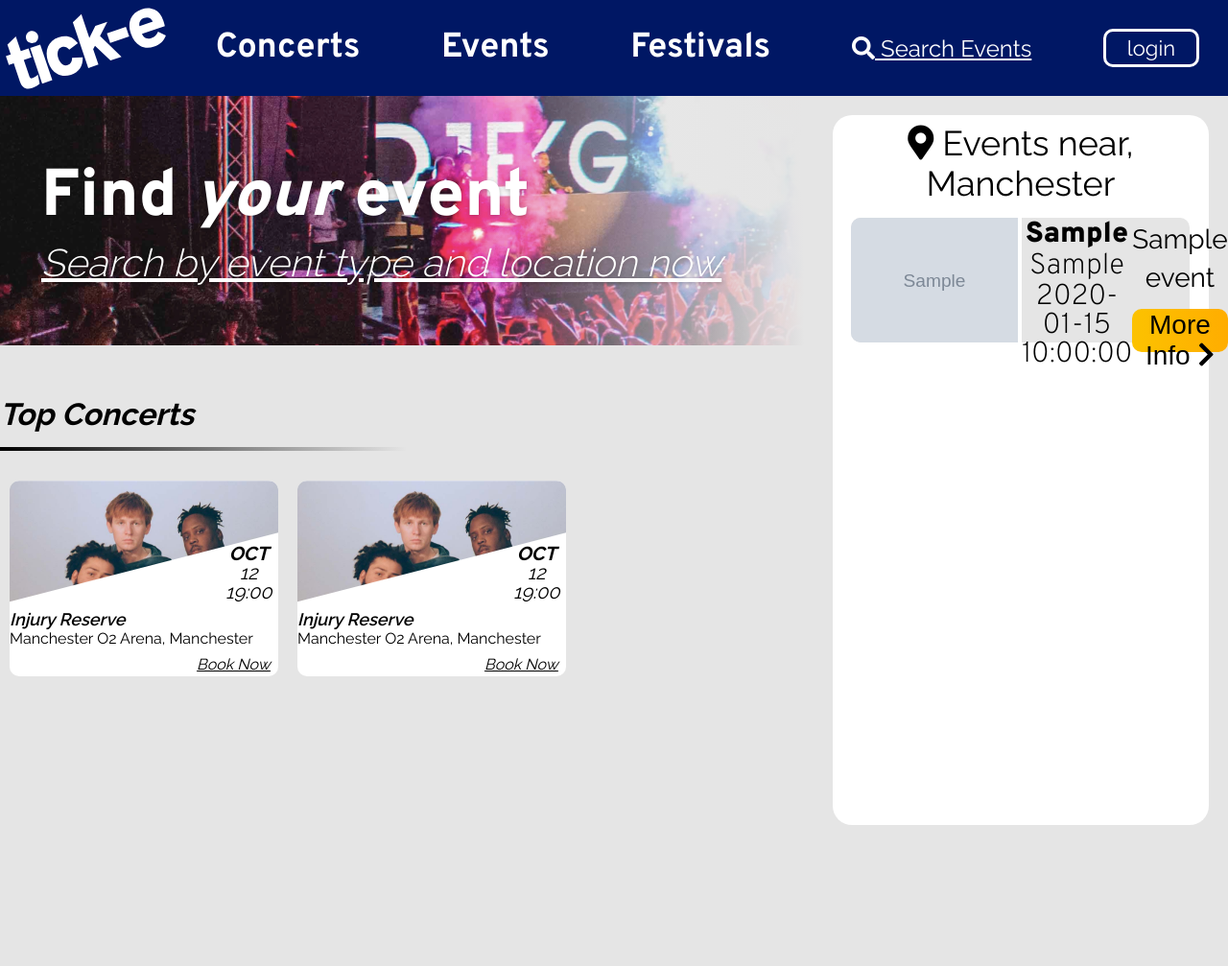
After one commit to connorrooney/TickE, a PHP site: page /index.php in a window 1280 px wide. The commit adds this page. Shown: the whole page at 96% size. Run offline with PHP 8.4, Linux system fonts and the light colour scheme; tables that the repository leaves empty or names only in its code hold one stand-in row (values such as "Sample post"); grey boxes marked "Sample" are stand-in pictures; some libraries are stand-ins or nearby versions.

Commit message:
Events near 80% done, need to add Location filter

```diff
--- /dev/null
+++ b/connection.php
@@ -0,0 +1,7 @@
+<?php
+    function db() {
+        global $link;
+        $link = mysqli_connect("localhost", "root", "password", "ticketBooking") or die ("Failed to connect to the Database");
+        return $link;
+    }
+?>
--- a/css/main.css
+++ b/css/main.css
@@ -117,7 +117,10 @@ body {
         .eventsNearItem img {
             border-right: 4px solid #ffffff;
             border-radius: 10px 0px 0px 10px;
+            object-fit: cover;
+            object-position: center;
             height: 130px;
+            max-width: 180px;
         }
 
         .eventsNearDate {
@@ -144,6 +147,10 @@ body {
             justify-content: center;
             font-size: 34px;
         }
+            .eventsNearName {
+                font-size: 28px;
+            }
+
             .moreInfo {
                 background: linear-gradient(to right, #fcc200, #ffad00);
                 background: -webkit-linear-gradient(to right, #fcc200, #ffad00);
--- /dev/null
+++ b/index.php
@@ -0,0 +1,97 @@
+<?php require_once("connection.php"); ?>
+
+<!DOCTYPE html>
+<html lang="en">
+<head>
+    <meta charset="UTF-8">
+    <meta name="viewport" content="width=device-width, initial-scale=1.0">
+    <meta http-equiv="X-UA-Compatible" content="ie=edge">
+    <link rel="stylesheet" href="https://use.fontawesome.com/releases/v5.8.2/css/all.css" integrity="sha384-oS3vJWv+0UjzBfQzYUhtDYW+Pj2yciDJxpsK1OYPAYjqT085Qq/1cq5FLXAZQ7Ay" crossorigin="anonymous">
+    <link rel="stylesheet" href="css/main.css">
+    <title>Tick-e : Ticket Booking Made Easy</title>
+</head>
+<body>
+    <div class="navBar">
+        <img src="img/logo.svg" class="logo">
+
+        <a href="PHP HERE" class="navItem"><h2>Concerts</h2></a>
+        <a href="PHP HERE" class="navItem"><h2>Events</h2></a>
+        <a href="PHP HERE" class="navItem"><h2>Festivals</h2></a>
+
+        <span class="searchBar"><i class="fas fa-search"></i> Search Events</span>
+
+        <button class="loginButton">login</button>
+    </div>
+    <div class="mainCont">
+
+    <div class="mainBanner">
+        <h2>Find <i>your</i> event</h2>
+        <h4>Search by event type and location now</h4>
+    </div>
+
+    <div class="eventsNear">
+        <div class="eventsNearTitle"><i class="fas fa-map-marker-alt"></i> Events near, <span>Manchester</span></div>
+        <?php
+        $location = "Manchester";
+            db();
+            global $link;
+            $query = "SELECT * FROM events limit 4";
+            $result = mysqli_query($link, $query);
+            if(mysqli_num_rows($result) > 0) {
+                while($row = mysqli_fetch_array($result)) {
+                    $id = $row['id'];
+                    $name = $row['name'];
+                    $month = $row['month'];
+                    $day = $row['day'];
+                    $time = $row['time'];
+                    $img = $row['img'];
+
+        ?>
+        <div class="eventsNearItem">
+            <img src="<?php echo $img;?>">
+            <div class="eventsNearDate">
+                <div class="dateBold"><?php echo $month;?></div>
+                <div class="dateThin"><?php echo $day;?></div>
+                <div class="dateThin"><?php echo $time;?></div>
+            </div>
+            <div class="eventsNearMore">
+                <center><span class="eventsNearName"><?php echo $name;?></span></center>
+                <center><a href="PHP HERE"><button class="moreInfo">More Info <i class="fas fa-chevron-right"></i></button></a></center>
+            </div>
+        </div>
+        <?php
+                }
+            }
+        ?>
+    </div>
+
+    <div class="topConcerts">
+        <h1>Top Concerts<hr></h1>
+    <div class="topConcertsItems">
+
+        <div class="displayItem">
+            <img src="img/eventsNear/exDisplay/injuryreserve.jpg"><br>
+            <div class="displayText">
+                <p class="displayItemDate"><b>OCT</b><br>12<br>19:00</p>
+                <span class="displayItemTitle">Injury Reserve</span><br>
+                <span class="displayItemLocation">Manchester O2 Arena, Manchester</span><br>
+                <span class="displayItemLink"><a href="SOME MORE PHP">Book Now</a></span>
+            </div>
+        </div>
+
+        <div class="displayItem">
+            <img src="img/eventsNear/exDisplay/injuryreserve.jpg"><br>
+            <div class="displayText">
+                <p class="displayItemDate"><b>OCT</b><br>12<br>19:00</p>
+                <span class="displayItemTitle">Injury Reserve</span><br>
+                <span class="displayItemLocation">Manchester O2 Arena, Manchester</span><br>
+                <span class="displayItemLink"><a href="SOME MORE PHP">Book Now</a></span>
+            </div>
+        </div>
+
+    </div>
+    </div>
+
+    </div>
+</body>
+</html>
```
